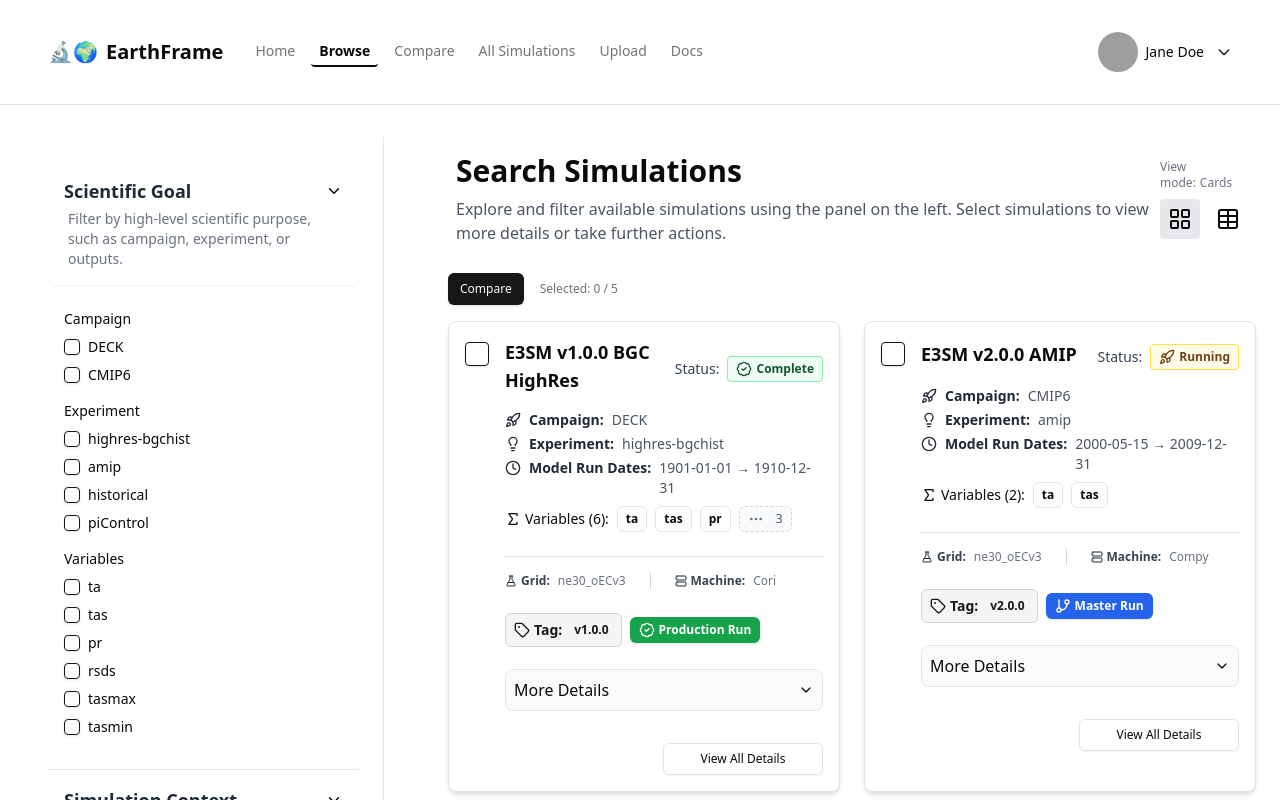
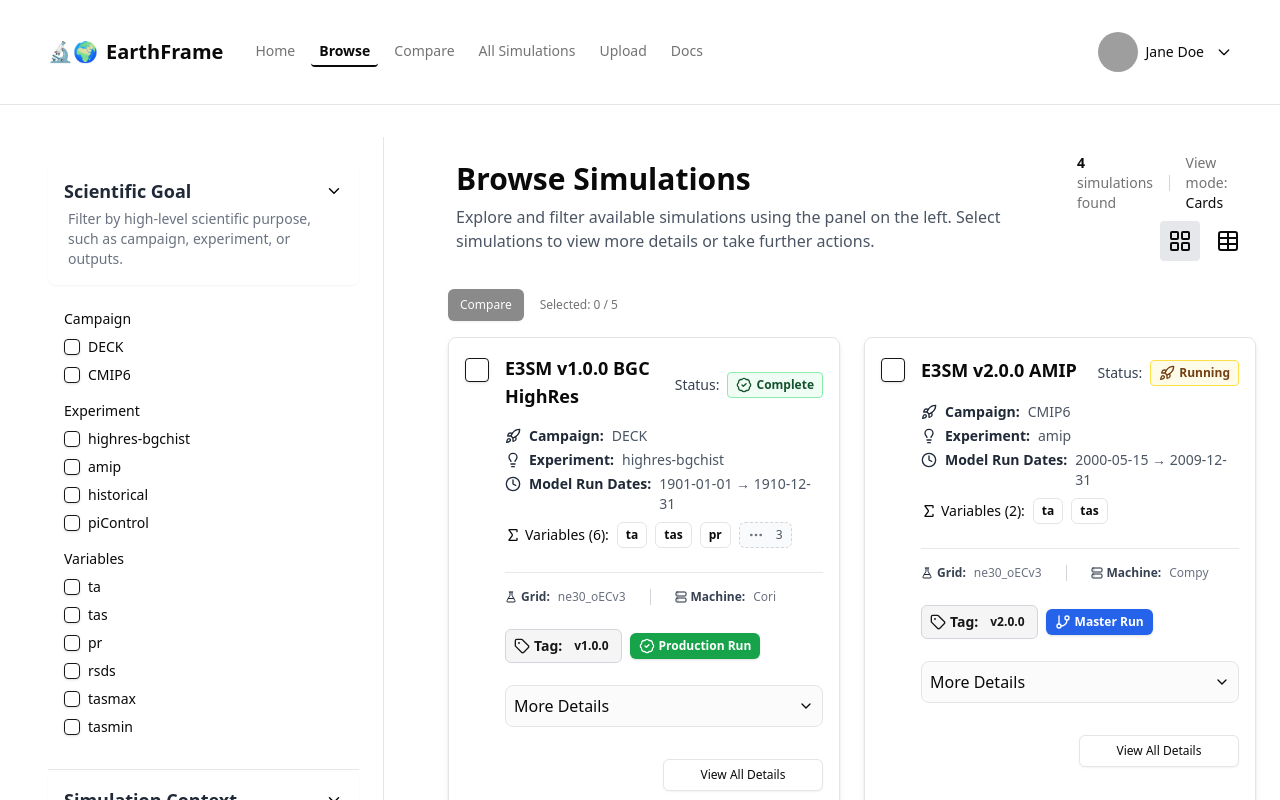
Before and after one commit to E3SM-Project/earthframe, a React (Vite) app in the folder frontend/: page /browse in a window 1280 px wide. Shown: the top 800 px of the page. Built offline with nearby package versions, Linux system fonts and the light colour scheme; grey boxes are pictures that could not be loaded.

Commit message:
Show sim count found

```diff
--- a/frontend/src/pages/Browse/Browse.tsx
+++ b/frontend/src/pages/Browse/Browse.tsx
@@ -264,8 +264,6 @@ const Browse = ({ simulations, selectedSimulationIds, setSelectedSimulationIds }
     navigate('/compare');
   };
 
-  const isCompareButtonDisabled = selectedSimulationIds.length < 2;
-
   return (
     <div className="w-full bg-white">
       <div className="mx-auto max-w-[1440px] px-6 py-8">
@@ -282,22 +280,28 @@ const Browse = ({ simulations, selectedSimulationIds, setSelectedSimulationIds }
             <div className="flex-1 flex flex-col min-w-0">
               <header className="mb-3 px-2 mt-4 flex items-center justify-between">
                 <div>
-                  <h1 className="text-3xl font-bold mb-2">Search Simulations</h1>
+                  <h1 className="text-3xl font-bold mb-2">Browse Simulations</h1>
                   <p className="text-gray-600 max-w-6xl">
                     Explore and filter available simulations using the panel on the left. Select
                     simulations to view more details or take further actions.
                   </p>
                 </div>
-
-                <div className="flex flex-col items-end gap-1">
-                  <span className="text-xs text-gray-500 mb-1">
-                    View mode:
-                    <span className="ml-1 font-medium">
-                      {viewMode === 'grid' ? 'Cards' : 'Table'}
+                <div className="flex flex-col items-end gap-1 ml-8">
+                  <div className="flex items-center gap-3 text-sm text-muted-foreground">
+                    <span>
+                      <span className="font-semibold text-foreground">{filteredData.length}</span>{' '}
+                      simulations found
                     </span>
-                  </span>
+                    <span className="h-4 w-px bg-gray-300 mx-1" />
+                    <span>
+                      View mode:{' '}
+                      <span className="font-medium text-foreground">
+                        {viewMode === 'grid' ? 'Cards' : 'Table'}
+                      </span>
+                    </span>
+                  </div>
                   <TooltipProvider delayDuration={150}>
-                    <div className="flex gap-2">
+                    <div className="flex gap-2 mt-1">
                       <Tooltip>
                         <TooltipTrigger asChild>
                           <button
--- a/frontend/src/pages/Browse/DataTable.tsx
+++ b/frontend/src/pages/Browse/DataTable.tsx
@@ -124,6 +124,8 @@ export const DataTable = ({
     },
   });
 
+  const isCompareButtonDisabled = selectedSimulationIds.length < 2;
+
   return (
     <div className="w-full">
       {/* Top controls */}
@@ -134,7 +136,9 @@ export const DataTable = ({
           onCompareButtonClick={handleCompareButtonClick}
           selectedSimulationIds={selectedSimulationIds}
           setSelectedSimulationIds={setSelectedSimulationIds}
+          isCompareButtonDisabled={isCompareButtonDisabled}
         />
+
         <DropdownMenu>
           <DropdownMenuTrigger asChild>
             <Button variant="outline" className="ml-auto">
--- a/frontend/src/pages/Browse/ResultCard.tsx
+++ b/frontend/src/pages/Browse/ResultCard.tsx
@@ -15,11 +15,11 @@ import {
 } from 'lucide-react';
 import { useState } from 'react';
 
-import type { Simulation } from '@/App.tsx';
 import { Badge } from '@/components/ui/badge';
 import { Button } from '@/components/ui/button';
 import { Card, CardContent, CardHeader } from '@/components/ui/card';
 import { Checkbox } from '@/components/ui/checkbox';
+import type { Simulation } from '@/types/index';
 
 interface ResultCardProps {
   simulation: Simulation;
--- a/frontend/src/pages/Browse/ResultCards.tsx
+++ b/frontend/src/pages/Browse/ResultCards.tsx
@@ -1,6 +1,6 @@
-import type { Simulation } from '@/App';
 import SelectedSimulationChipList from '@/components/layout/SelectedSimulationsChipList';
 import ResultCard from '@/pages/Browse/ResultCard';
+import type { Simulation } from '@/types/index';
 
 interface ResultCardsProps {
   simulations: Simulation[];
@@ -17,6 +17,8 @@ const ResultCards = ({
   setSelectedSimulationIds,
   handleCompareButtonClick,
 }: ResultCardsProps) => {
+  const isCompareButtonDisabled = selectedSimulationIds.length < 2;
+
   return (
     <div>
       {/* Top controls */}
@@ -27,6 +29,7 @@ const ResultCards = ({
           onCompareButtonClick={handleCompareButtonClick}
           selectedSimulationIds={selectedSimulationIds}
           setSelectedSimulationIds={setSelectedSimulationIds}
+          isCompareButtonDisabled={isCompareButtonDisabled}
         />
       </div>
 
```
